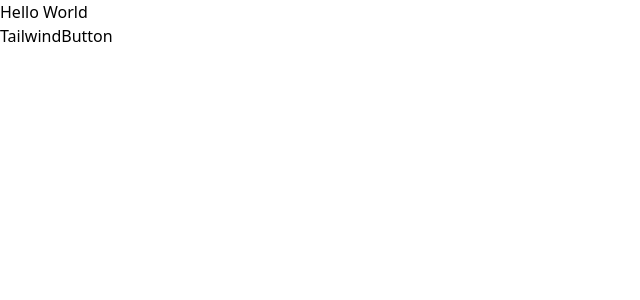
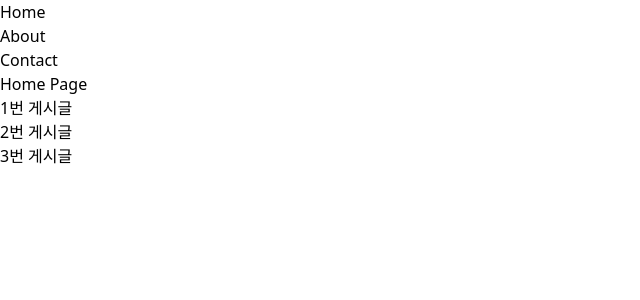
Before and after one commit to woojin999/LeanCanvas, a React (Vite) app in the folder lean-canvas-react/: page / in a window 1280 px wide. Shown: the top 300 px of the page, without its empty margins (0-640 px from the left). Built offline with nearby package versions, Linux system fonts and the light colour scheme.

Commit message:
react router

```diff
--- a/lean-canvas-react/package.json
+++ b/lean-canvas-react/package.json
@@ -14,6 +14,7 @@
   "dependencies": {
     "react": "^18.3.1",
     "react-dom": "^18.3.1",
+    "react-router-dom": "^6.28.0",
     "styled-components": "^6.1.13"
   },
   "devDependencies": {
--- /dev/null
+++ b/lean-canvas-react/src/App.jsx
@@ -0,0 +1,13 @@
+import { Outlet } from 'react-router-dom';
+import Header from './Header';
+
+function App() {
+  return (
+    <>
+      <Header />
+      <Outlet />
+    </>
+  );
+}
+
+export default App;
--- /dev/null
+++ b/lean-canvas-react/src/Header.jsx
@@ -0,0 +1,40 @@
+import { useNavigate, Link, NavLink } from 'react-router-dom';
+
+function Header() {
+  const navigate = useNavigate();
+  return (
+    <header>
+      <ul>
+        {/* <li onClick={()=> navigate('/')}>Home</li>
+        <li onClick={()=> navigate('/about')}>About</li>
+        <li onClick={()=> navigate('/contact')}>Contact</li> */}
+        <li>
+          <NavLink
+            to="/"
+            className={({ isActive }) => (isActive ? 'text-blue-700' : '')}
+          >
+            Home
+          </NavLink>
+        </li>
+        <li>
+          <NavLink
+            to="/about"
+            className={({ isActive }) => (isActive ? 'text-blue-700' : '')}
+          >
+            About
+          </NavLink>
+        </li>
+        <li>
+          <NavLink
+            to="/contact"
+            className={({ isActive }) => (isActive ? 'text-blue-700' : '')}
+          >
+            Contact
+          </NavLink>
+        </li>
+      </ul>
+    </header>
+  );
+}
+
+export default Header;
--- a/lean-canvas-react/src/main.jsx
+++ b/lean-canvas-react/src/main.jsx
@@ -1,10 +1,43 @@
 import { StrictMode } from 'react';
 import { createRoot } from 'react-dom/client';
 import './index.css';
-import App from './AppTailwindCSS.jsx';
+import { createBrowserRouter, RouterProvider } from 'react-router-dom';
+import Home from './pages/Home';
+import About from './pages/About';
+import Contact from './pages/Contact';
+import App from './App.jsx';
+import ErrorPage from './pages/ErrorPage.jsx';
+import CanvasDetail from './pages/CanvasDetail.jsx';
+
+const router = createBrowserRouter([
+  {
+    path: '/',
+    element: <App />,
+    children: [
+      {
+        path: '',
+        element: <Home />,
+      },
+      {
+        path: 'about',
+        element: <About />,
+      },
+      {
+        path: 'contact',
+        element: <Contact />,
+      },
+      {
+        path: 'canvases/:id',
+        element: <CanvasDetail/>
+      }
+    ],
+    errorElement : <ErrorPage/>
+  },
+]);
 
 createRoot(document.getElementById('root')).render(
   <StrictMode>
-    <App />
+    {/* <App /> */}
+    <RouterProvider router={router} />
   </StrictMode>,
 );
--- /dev/null
+++ b/lean-canvas-react/src/pages/About.jsx
@@ -0,0 +1,9 @@
+function About() {
+  return (
+    <div>
+      About Page
+    </div>
+  );
+}
+
+export default About;
--- /dev/null
+++ b/lean-canvas-react/src/pages/CanvasDetail.jsx
@@ -0,0 +1,20 @@
+import React from 'react';
+import { useLocation, useParams, useSearchParams } from 'react-router-dom';
+
+function CanvasDetail(props) {
+  const { id } = useParams();
+  const [searchParams] = useSearchParams();
+  console.log(searchParams.get('keyword'));
+
+  const location = useLocation();
+  return (
+    <div>
+      CanvasDetail
+      <p>id: {id}</p>
+      <p>keyword: {searchParams.get('keyword')}</p>
+      <p>hash:{location.hash}</p>
+    </div>
+  );
+}
+
+export default CanvasDetail;
--- /dev/null
+++ b/lean-canvas-react/src/pages/Contact.jsx
@@ -0,0 +1,9 @@
+function Contact() {
+  return (
+    <div>
+      Contact Page
+    </div>
+  );
+}
+
+export default Contact;
--- /dev/null
+++ b/lean-canvas-react/src/pages/ErrorPage.jsx
@@ -0,0 +1,17 @@
+import React from 'react';
+import { useRouteError } from 'react-router-dom';
+
+function ErrorPage(props) {
+  const error = useRouteError();
+  return (
+    <div id="error-page">
+      <h1>🔥Oops!</h1>
+      <p>Sorry, an unexpected error has occurred.</p>
+      <p>
+        <i>{error.statusText || error.message}</i>
+      </p>
+    </div>
+  );
+}
+
+export default ErrorPage;
--- /dev/null
+++ b/lean-canvas-react/src/pages/Home.jsx
@@ -0,0 +1,22 @@
+import { Link } from 'react-router-dom';
+
+function Home() {
+  return (
+    <div>
+      Home Page
+      <ul>
+        <li>
+          <Link to={`/canvases/1`}>1번 게시글</Link>
+        </li>
+        <li>
+          <Link to={`/canvases/2?keyword=canvas#helloworld`}>2번 게시글</Link>
+        </li>
+        <li>
+          <Link to={`/canvases/3`}>3번 게시글</Link>
+        </li>
+      </ul>
+    </div>
+  );
+}
+
+export default Home;
```
Also changed, not shown: 1 other file (tests, documents, lock files or other folders).
